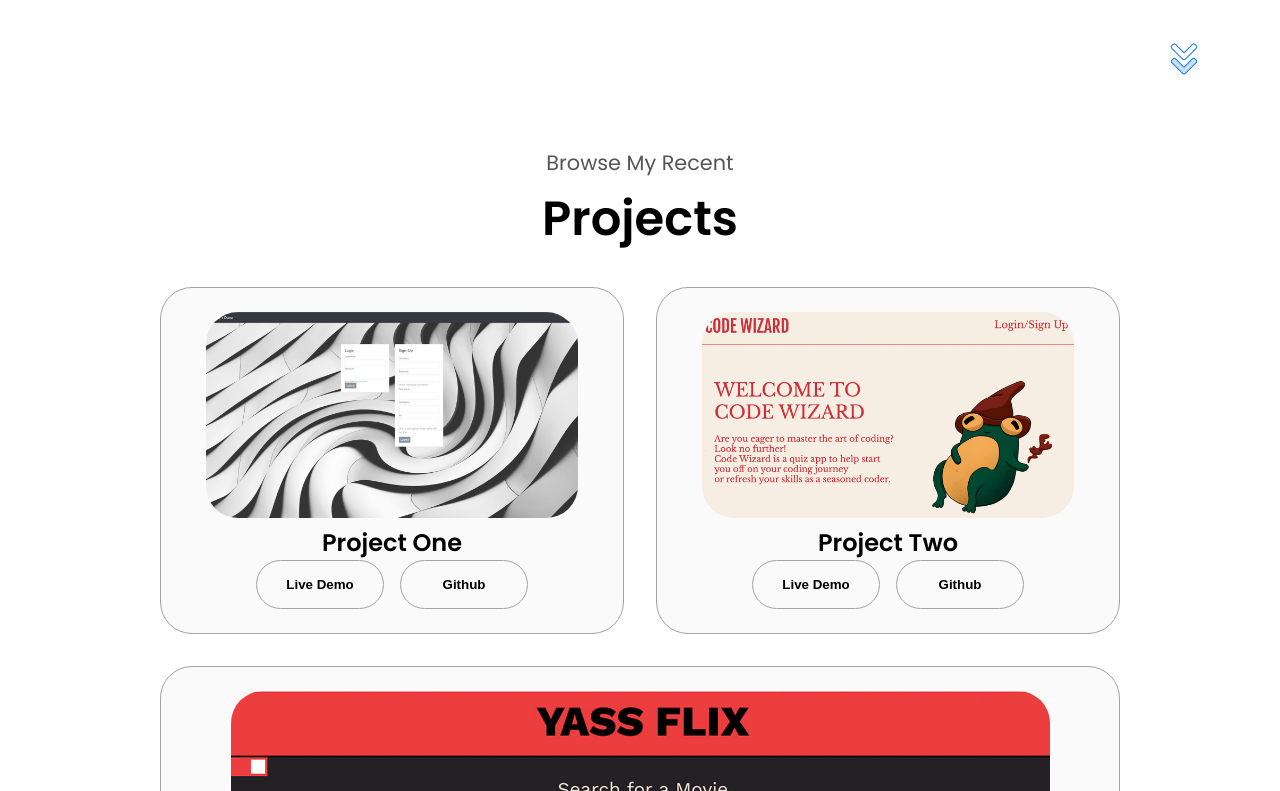
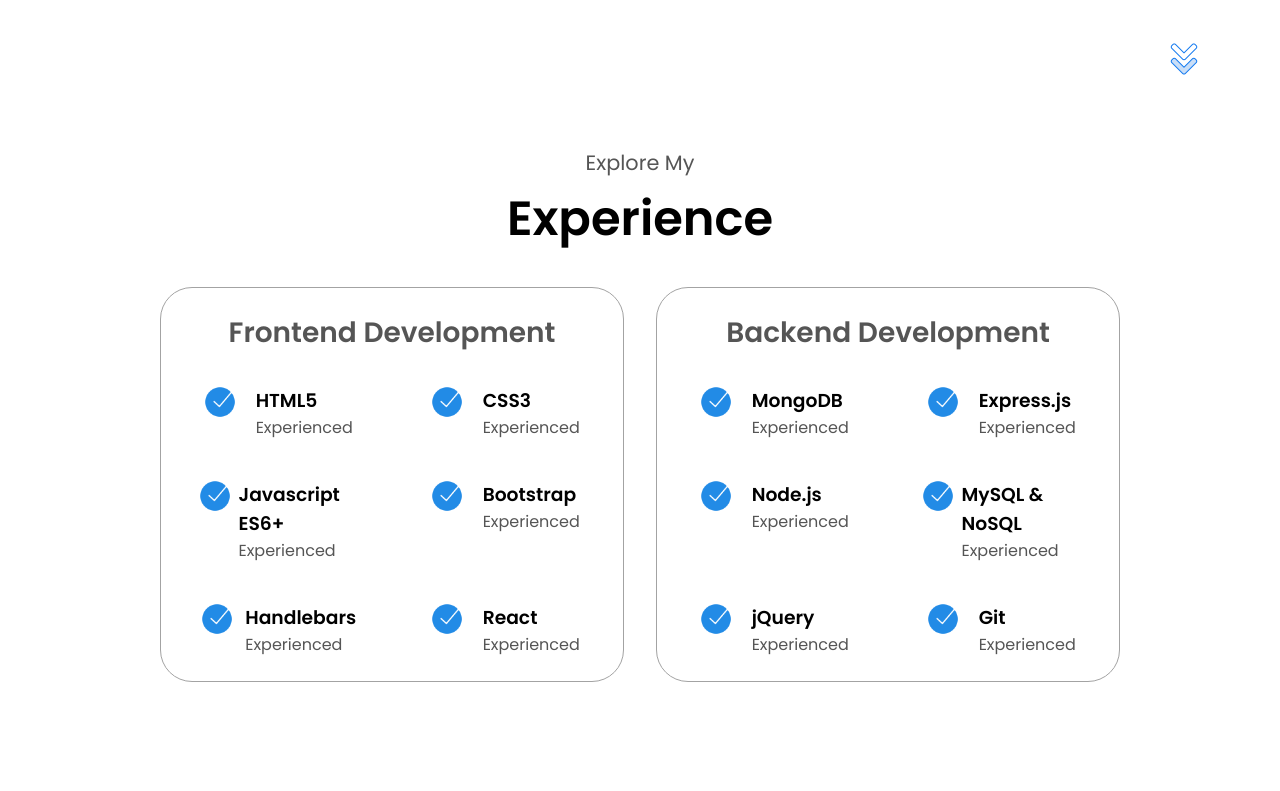
Before and after one commit to bosalinas/portfolio-v2, a plain HTML site: page index.html in a window 1280 px wide. Shown: the part 1429-2220 px from the top of the page. Drawn offline with Linux system fonts and the light colour scheme.

Commit message:
added experience section with styles and  media queries as well

```diff
--- a/assets/css/mediaqueries.css
+++ b/assets/css/mediaqueries.css
@@ -15,6 +15,7 @@
     .hamburger-nav {
         display: flex;
     }
+    #experience,
     .experience-details-container {
         margin-top: 2rem;
     }
@@ -70,6 +71,9 @@
     .nav-links li a {
         font-size: 1rem;
     }
+    .experience-subtitle {
+        font-size: 1.25rem;
+    }
     .logo {
         font-size: 1.5rem;
     }
--- a/assets/css/style.css
+++ b/assets/css/style.css
@@ -320,6 +320,45 @@ section {
   margin: auto 0;
 }
 
+/* Experience */
+
+#experience {
+  position: relative;
+}
+
+.experience-subtitle {
+  color: rgb(85, 85, 85);
+  font-weight: 600;
+  font-size: 1.75rem;
+  margin-bottom: 2rem;
+}
+
+.experience-details-container {
+  display: flex;
+  justify-content: center;
+  flex-direction: column;
+}
+
+.article-container {
+  display: flex;
+  text-align: initial;
+  flex-wrap: wrap;
+  flex-direction: row;
+  gap: 2.5rem;
+  justify-content: space-around;
+}
+
+article {
+  display: flex;
+  width: 10rem;
+  justify-content: space-around;
+  gap: 0.5rem;
+}
+
+article .icon {
+  cursor: default;
+}
+
 /* Projects */
 
 #projects {
--- a/index.html
+++ b/index.html
@@ -17,6 +17,7 @@
       <ul class="nav-links">
         <li><a href="#about">About</a></li>
         <li><a href="#projects">Projects</a></li>
+        <li><a href="#experience">Experience</a></li>
         <li><a href="#contact">Contact</a></li>
       </ul>
     </div>
@@ -32,6 +33,7 @@
       <div class="menu-links">
         <li><a href="#about" onclick="toggleMenu()">About</a></li>
         <li><a href="#projects" onclick="toggleMenu()">Projects</a></li>
+        <li><a href="#experience" onclick="toggleMenu()">Experience</a></li>
         <li><a href="#contact" onclick="toggleMenu()">Contact</a></li>
       </div>
     </div>
@@ -62,7 +64,7 @@
     <div class="section-container">
       <div class="section_pic-container">
         <img
-        src="./assets/img/me.jpg"
+        src="./assets/img/me2.jpg"
         alt="profile picture"
         class="about-pic"
         />
@@ -76,7 +78,7 @@
             class="icon"
             />
             <h3>Experience</h3>
-            <p>2+ years<br />Frontend Development</p>
+            <p>4+ years<br />in Education</p>
           </div>
           <div class="details-container">
             <img
@@ -89,7 +91,166 @@
           </div>
         </div>
         <div class="text-container">
-          <p>Lorem ipsum dolor sit amet consectetur adipisicing elit. Eum temporibus consequuntur quod aut omnis corporis. Eligendi doloribus sit magni officiis fugit id ad numquam iure minima odit! Inventore earum aliquam omnis vero suscipit nesciunt voluptatem velit doloremque tempora iure animi blanditiis culpa assumenda numquam ipsa quasi minus non, ipsam beatae.</p>        </div>
+          <p>I'm Bo Salinas, an aspiring front-end web developer passionate about transforming ideas into engaging digital experiences.
+            Proficient in HTML, CSS, and JavaScript, I bring a fresh perspective to the world of web development.
+            Eager to learn and create, I focus on crafting user-friendly interfaces with a sharp eye for design.
+            My goal is to dive into the dynamic realm of web development, embracing challenges and staying updated on the latest trends.</p>
+      </div>
+    </div>
+    <img
+    src="./assets/img/down-arrow.png"
+    alt="arrow down icon"
+    class="icon arrow"
+    onclick="location.href='./#experience'"
+    />
+  </section>
+  <section id="experience">
+    <p class="section_text_p1">Explore My</p>
+    <h1 class="title">Experience</h1>
+    <div class="experience-details-container">
+      <div class="about-containers">
+        <div class="details-container">
+          <h2 class="experience-subtitle">Frontend Development</h2>
+          <div class="article-container">
+            <article>
+              <img
+              src="./assets/img/icons8-checkmark-100.png"
+              alt="checkmark icon"
+              class="icon"
+              />
+              <div>
+                <h3>HTML5</h3>
+                <p>Experienced</p>
+              </div>
+            </article>
+            <article>
+              <img
+              src="./assets/img/icons8-checkmark-100.png"
+              alt="checkmark icon"
+              class="icon"
+              />
+              <div>
+                <h3>CSS3</h3>
+                <p>Experienced</p>
+              </div>
+            </article>
+            <article>
+              <img
+              src="./assets/img/icons8-checkmark-100.png"
+              alt="checkmark icon"
+              class="icon"
+              />
+              <div>
+                <h3>Javascript ES6+</h3>
+                <p>Experienced</p>
+              </div>
+            </article>
+            <article>
+              <img
+              src="./assets/img/icons8-checkmark-100.png"
+              alt="checkmark icon"
+              class="icon"
+              />
+              <div>
+                <h3>Bootstrap</h3>
+                <p>Experienced</p>
+              </div>
+            </article>
+            <article>
+              <img
+              src="./assets/img/icons8-checkmark-100.png"
+              alt="checkmark icon"
+              class="icon"
+              />
+              <div>
+                <h3>Handlebars</h3>
+                <p>Experienced</p>
+              </div>
+            </article>
+            <article>
+              <img
+              src="./assets/img/icons8-checkmark-100.png"
+              alt="checkmark icon"
+              class="icon"
+              />
+              <div>
+                <h3>React</h3>
+                <p>Experienced</p>
+              </div>
+            </article>
+          </div>
+        </div>
+        <div class="details-container">
+          <h2 class="experience-subtitle">Backend Development</h2>
+          <div class="article-container">
+            <article>
+              <img
+              src="./assets/img/icons8-checkmark-100.png"
+              alt="checkmark icon"
+              class="icon"
+              />
+              <div>
+                <h3>MongoDB</h3>
+                <p>Experienced</p>
+              </div>
+            </article>
+            <article>
+              <img
+              src="./assets/img/icons8-checkmark-100.png"
+              alt="checkmark icon"
+              class="icon"
+              />
+              <div>
+                <h3>Express.js</h3>
+                <p>Experienced</p>
+              </div>
+            </article>
+            <article>
+              <img
+              src="./assets/img/icons8-checkmark-100.png"
+              alt="checkmark icon"
+              class="icon"
+              />
+              <div>
+                <h3>Node.js</h3>
+                <p>Experienced</p>
+              </div>
+            </article>
+            <article>
+              <img
+              src="./assets/img/icons8-checkmark-100.png"
+              alt="checkmark icon"
+              class="icon"
+              />
+              <div>
+                <h3>MySQL & NoSQL</h3>
+                <p>Experienced</p>
+              </div>
+            </article>
+            <article>
+              <img
+              src="./assets/img/icons8-checkmark-100.png"
+              alt="checkmark icon"
+              class="icon"
+              />
+              <div>
+                <h3>jQuery</h3>
+                <p>Experienced</p>
+              </div>
+            </article>
+            <article>
+              <img
+              src="./assets/img/icons8-checkmark-100.png"
+              alt="checkmark icon"
+              class="icon"
+              />
+              <div>
+                <h3>Git</h3>
+                <p>Experienced</p>
+              </div>
+            </article>
+          </div>
+        </div>
       </div>
     </div>
     <img
```
Also changed, not shown: assets/img/icons8-checkmark-100.png (added), assets/img/me2.jpg (added).
